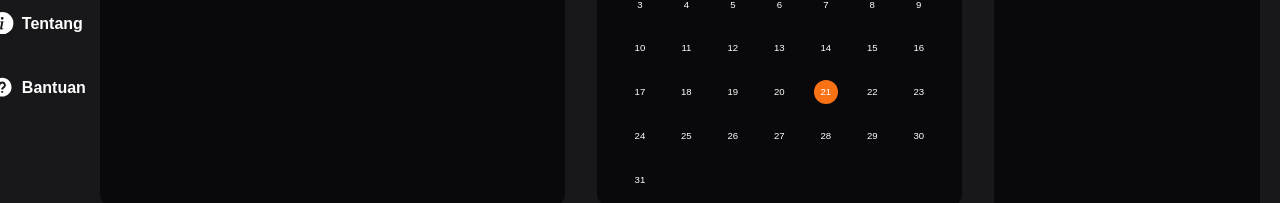
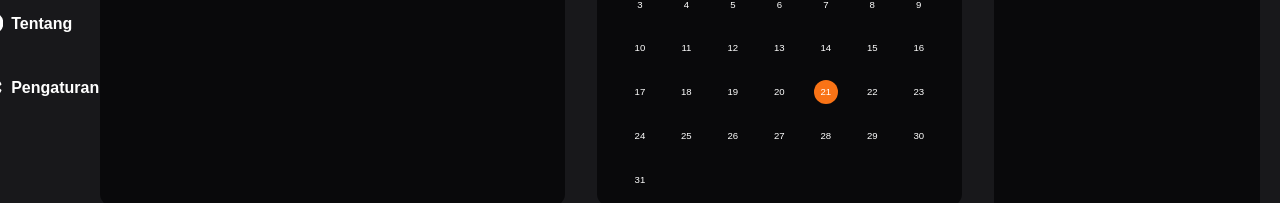
Before and after one commit to zackdesu/presensi-osis, a React (Vite) app in the folder frontend/: page / in a window 1280 px wide. Shown: the part 310-513 px from the top of the page. Built offline with nearby package versions, Linux system fonts and the light colour scheme; no server answers.

Commit message:
using setting icon

```diff
--- a/frontend/src/components/sidebar.tsx
+++ b/frontend/src/components/sidebar.tsx
@@ -4,11 +4,11 @@ import { IoHome } from "react-icons/io5";
 import { TbLogout2 } from "react-icons/tb";
 import { BsInfoCircleFill } from "react-icons/bs";
 import { TfiGallery } from "react-icons/tfi";
-import { BiSolidHelpCircle } from "react-icons/bi";
 
 import { Link, useNavigate } from "react-router-dom";
 import { useLocation } from "react-router-dom";
 import api from "../api/axios";
+import { AiFillSetting } from "react-icons/ai";
 
 const SideBar = () => {
   const navigate = useNavigate();
@@ -57,7 +57,7 @@ const SideBar = () => {
           <SetIcon name="Presensi" icon={FaList as IconType} />
           <SetIcon name="Galeri" icon={TfiGallery as IconType} />
           <SetIcon name="Tentang" icon={BsInfoCircleFill as IconType} />
-          <SetIcon name="Bantuan" icon={BiSolidHelpCircle as IconType} />
+          <SetIcon name="Pengaturan" icon={AiFillSetting as IconType} />
         </div>
         <div>
           <TbLogout2
```
